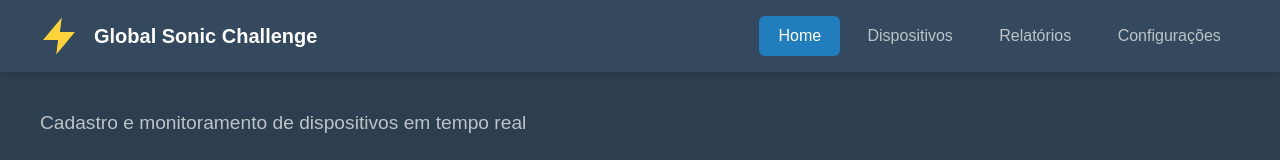
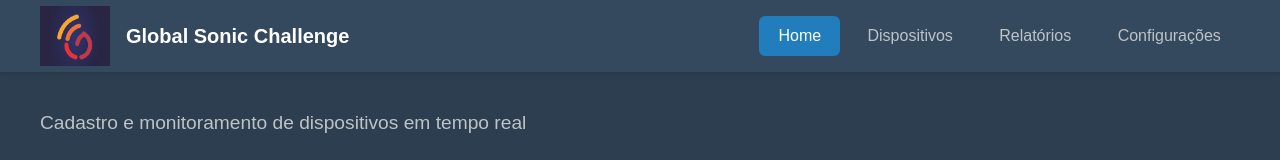
Before and after one commit to lucas-bretzke/globalSonicChallenge, a Vue app in the folder client/: page / in a window 1280 px wide. Shown: the top 160 px of the page. Built offline with nearby package versions, Linux system fonts and the light colour scheme; no server answers.

Commit message:
feat: enhance index.html with SEO metadata and add global logo; update Home.vue to use logo image

```diff
--- a/client/index.html
+++ b/client/index.html
@@ -1,13 +1,45 @@
-<!doctype html>
+<!DOCTYPE html>
 <html lang="en">
   <head>
     <meta charset="UTF-8" />
-    <link rel="icon" type="image/svg+xml" href="/vite.svg" />
     <meta name="viewport" content="width=device-width, initial-scale=1.0" />
-    <title>Vite + Vue + TS</title>
+    <meta
+      name="description"
+      content="Global Sonic Challenge - Gerencie dispositivos de forma eficiente."
+    />
+    <meta name="author" content="lucas-bretzke" />
+    <meta
+      name="keywords"
+      content="global sonic, dispositivos, gerenciamento, vue, vite"
+    />
+    <meta name="theme-color" content="#317EFB" />
+    <meta property="og:title" content="Global Sonic Challenge" />
+    <meta
+      property="og:description"
+      content="Gerencie dispositivos de forma eficiente."
+    />
+    <meta property="og:type" content="website" />
+    <meta property="og:url" content="https://globalsonicchallenge.com" />
+    <meta property="og:image" content="./src/assets/globalSonicLogo.png" />
+    <meta name="twitter:card" content="summary_large_image" />
+    <meta name="twitter:title" content="Global Sonic Challenge" />
+    <meta
+      name="twitter:description"
+      content="Gerencie dispositivos de forma eficiente."
+    />
+    <meta name="twitter:image" content="./src/assets/globalSonicLogo.png" />
+    <link rel="icon" type="image/svg+xml" href="./src/assets/globalSonicLogo.png" />
+    <link rel="apple-touch-icon" sizes="180x180" href="./src/assets/globalSonicLogo.png" />
+    <link rel="icon" type="image/png" sizes="32x32" href="./src/assets/globalSonicLogo.png" />
+    <link rel="icon" type="image/png" sizes="16x16" href="./src/assets/globalSonicLogo.png" />
+    <title>Global Sonic Challenge - Gerencie dispositivos</title>
   </head>
   <body>
-    <div id="app"></div>
+    <main
+      id="app"
+      tabindex="-1"
+      aria-label="Aplicação Global Sonic Challenge"
+    ></main>
     <script type="module" src="/src/main.ts"></script>
   </body>
 </html>
--- a/client/src/views/Home.vue
+++ b/client/src/views/Home.vue
@@ -3,14 +3,13 @@
     <nav class="navbar">
       <div class="navbar-content">
         <div class="logo-container">
-          <svg class="lightning-logo" viewBox="0 0 24 24" fill="none">
-            <path
-              d="M13 2L3 14h9l-1 8 10-12h-9l1-8z"
-              fill="#ffd43b"
-              stroke="#ffd43b"
-              stroke-width="1"
-            />
-          </svg>
+          <img
+            src="../assets/globalSonicLogo.png"
+            alt=""
+            width="70"
+            height="60"
+            sryle="border-radius: 50%"
+          />
           <h1 class="main-title">Global Sonic Challenge</h1>
         </div>
         <div class="nav-links">
```
Also changed, not shown: client/src/assets/globalSonicLogo.png (added).
